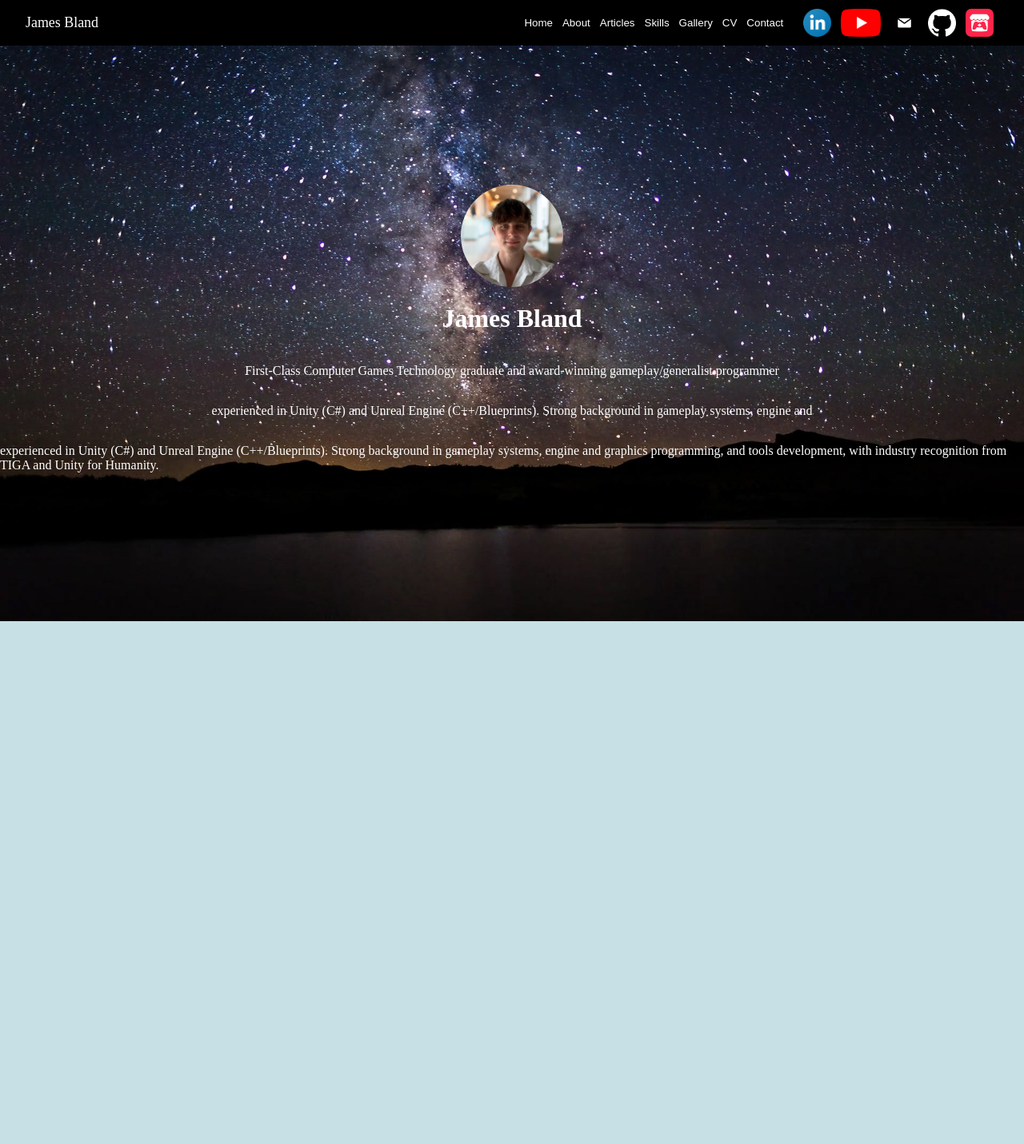
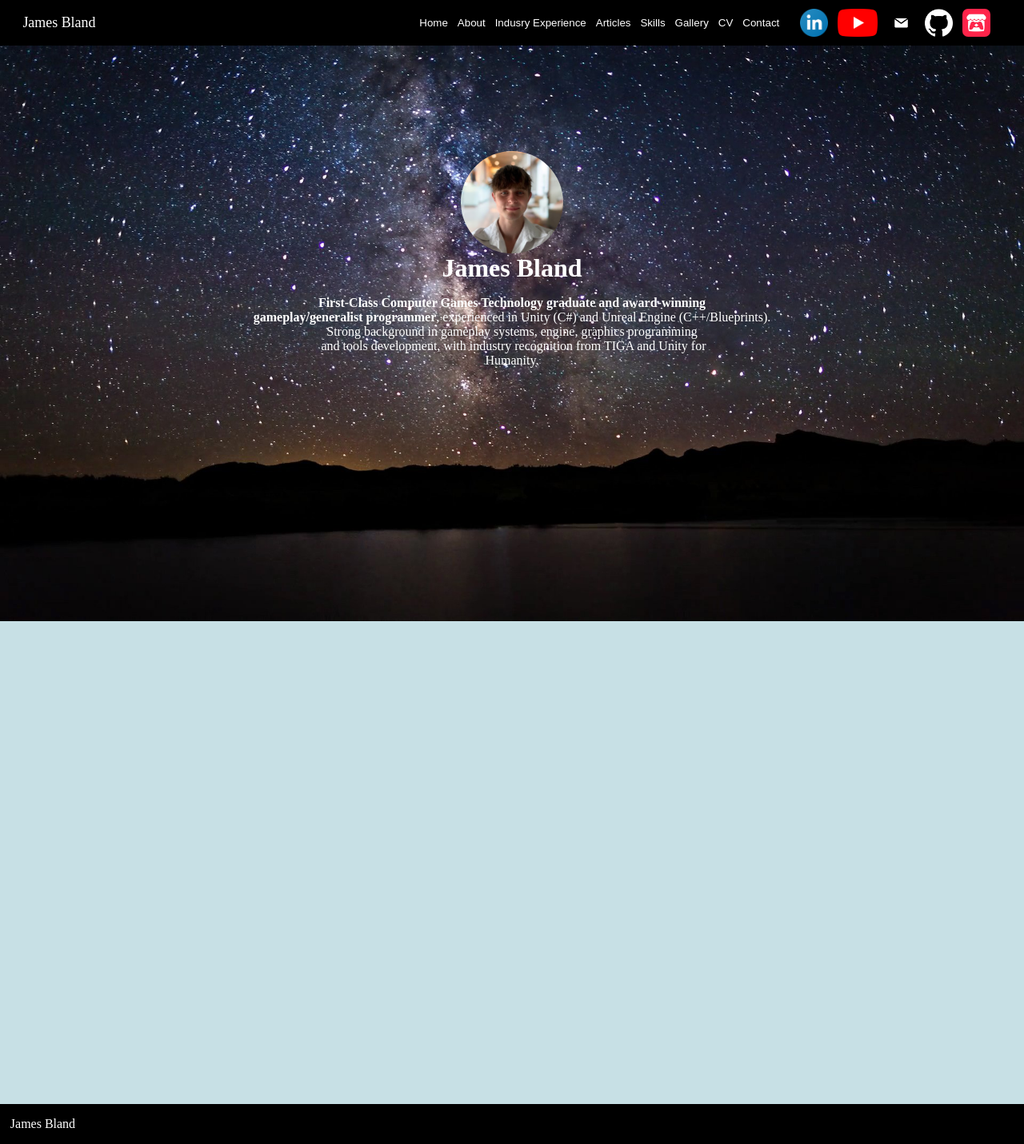
Before and after one commit to JamesB0010/portfolio-website, a React app: page / in a window 1280 px wide. Shown: the whole page at 80% size. Before the commit the page ends 800 px from the top, so only its background shows below. Built offline with nearby package versions, Linux system fonts and the light colour scheme.

Commit message:
worked on landing page

```diff
--- a/src/app/App.tsx
+++ b/src/app/App.tsx
@@ -1,13 +1,17 @@
 import { StrictMode } from "react";
 import {NavbarHeader} from "../components/navbarHeader/NavbarHeader";
 import { Page } from "./landing/Page";
+import { Footer } from "../components/footer";
 
 export const App = () =>
 {
     return (
         <StrictMode>
-            <NavbarHeader />
-            <Page />
+            <div style={{display: "flex", alignItems: "stretch", flexDirection: "column", minHeight: "100%"}}>
+                <NavbarHeader />
+                <Page />
+                <Footer />
+            </div>
         </StrictMode>
     )
 }
--- a/src/app/landing/Page.tsx
+++ b/src/app/landing/Page.tsx
@@ -7,12 +7,15 @@ export const Page = () =>
         <div style={{position:"relative"}}>
             <SkyImage className="landing-page-hero-image" />
             <div className="landing-page-hero-content">
+                <div style={{height: "10%"}}></div>
                 <JamesPortrait style={{borderRadius: "50%", width: "10%"}}/>
                 <h1>James Bland</h1>
-                <p>First-Class Computer Games Technology graduate and award-winning gameplay/generalist programmer</p>
-                <p>experienced in Unity (C#) and Unreal Engine (C++/Blueprints). Strong background in gameplay systems, engine and</p>
-                <p>experienced in Unity (C#) and Unreal Engine (C++/Blueprints). Strong background in gameplay systems, engine and graphics programming, and tools development, with industry recognition from TIGA and Unity for Humanity.</p>
-
+                <p>
+                    <strong>{"First-Class Computer Games Technology graduate and award-winning\ngameplay/generalist programmer"}</strong>
+                    {", experienced in Unity (C#) and Unreal Engine (C++/Blueprints).\nStrong background in gameplay systems, engine, graphics programming\n and tools development, with industry recognition from TIGA and Unity for\nHumanity."}
+                </p>
+            </div>
+            <div style={{width: "100%", height: "600px"}}>
             </div>
         </div>
     )
--- /dev/null
+++ b/src/components/footer.tsx
@@ -0,0 +1,8 @@
+export const Footer = () =>
+{
+    return (
+        <div className="footer-div">
+            <p>James Bland</p>
+        </div>
+    )
+}
--- a/src/components/navbarHeader/PageLinks.tsx
+++ b/src/components/navbarHeader/PageLinks.tsx
@@ -7,6 +7,9 @@ export const PageLinks = () =>
             </button>
             <button className="page-link-button">
                 <p>About</p>
+            </button>
+            <button className="page-link-button">
+                <p>Indusry Experience</p>
             </button>
             <button className="page-link-button">
                 <p>Articles</p>
--- /dev/null
+++ b/src/style/components/footer.scss
@@ -0,0 +1,11 @@
+.footer-div {
+    width: 100%;
+    background-color: black;
+    color: #ffffff;
+    height: auto;
+
+    p {
+        padding: 0px;
+        margin-left: 1%;
+    }
+}
--- a/src/style/components/navbarHeader.scss
+++ b/src/style/components/navbarHeader.scss
@@ -7,6 +7,9 @@
     justify-content: space-between;
     align-items: center;
     font-size: 1.12rem;
+    position: sticky;
+    top: 0px;
+    z-index: 10;
 }
 
 .navbar-header-left {
--- a/src/style/components/page-link.scss
+++ b/src/style/components/page-link.scss
@@ -3,4 +3,8 @@
     background-color: transparent;
     color: white;
     border: none;
+
+    p {
+        text-wrap: nowrap;
+    }
 }
--- /dev/null
+++ b/src/style/pages/landing.scss
@@ -0,0 +1,29 @@
+.landing-page-hero-image
+{
+    width: 100%;
+    height: 80%;
+}
+
+.landing-page-hero-content
+{
+    position: absolute;
+    inset: 0px;
+    display: flex;
+    flex-direction: column;
+    align-items: center;
+    justify-content: flex-start;
+    color: white;
+
+    h1 {
+        margin: 0px;
+    }
+
+    strong {
+        white-space: pre-wrap;
+    }
+
+    p {
+        white-space: pre-wrap;
+        text-align: center;
+    }
+}
--- a/src/style/style.scss
+++ b/src/style/style.scss
@@ -1,6 +1,8 @@
 @use "./components/navbarHeader.scss";
 @use "./components/social-icon.scss";
 @use "./components//page-link.scss";
+@use "./pages/landing.scss";
+@use "./components/footer.scss";
 
 body {
     background-color: #c7e0e5;
@@ -11,20 +13,3 @@ body {
     scrollbar-color: black white;
     scrollbar-width: thin;
 }
-
-.landing-page-hero-image
-{
-    width: 100%;
-    height: 80%;
-}
-
-.landing-page-hero-content
-{
-    position: absolute;
-    inset: 0px;
-    display: flex;
-    flex-direction: column;
-    align-items: center;
-    justify-content: center;
-    color: white;
-}
```
